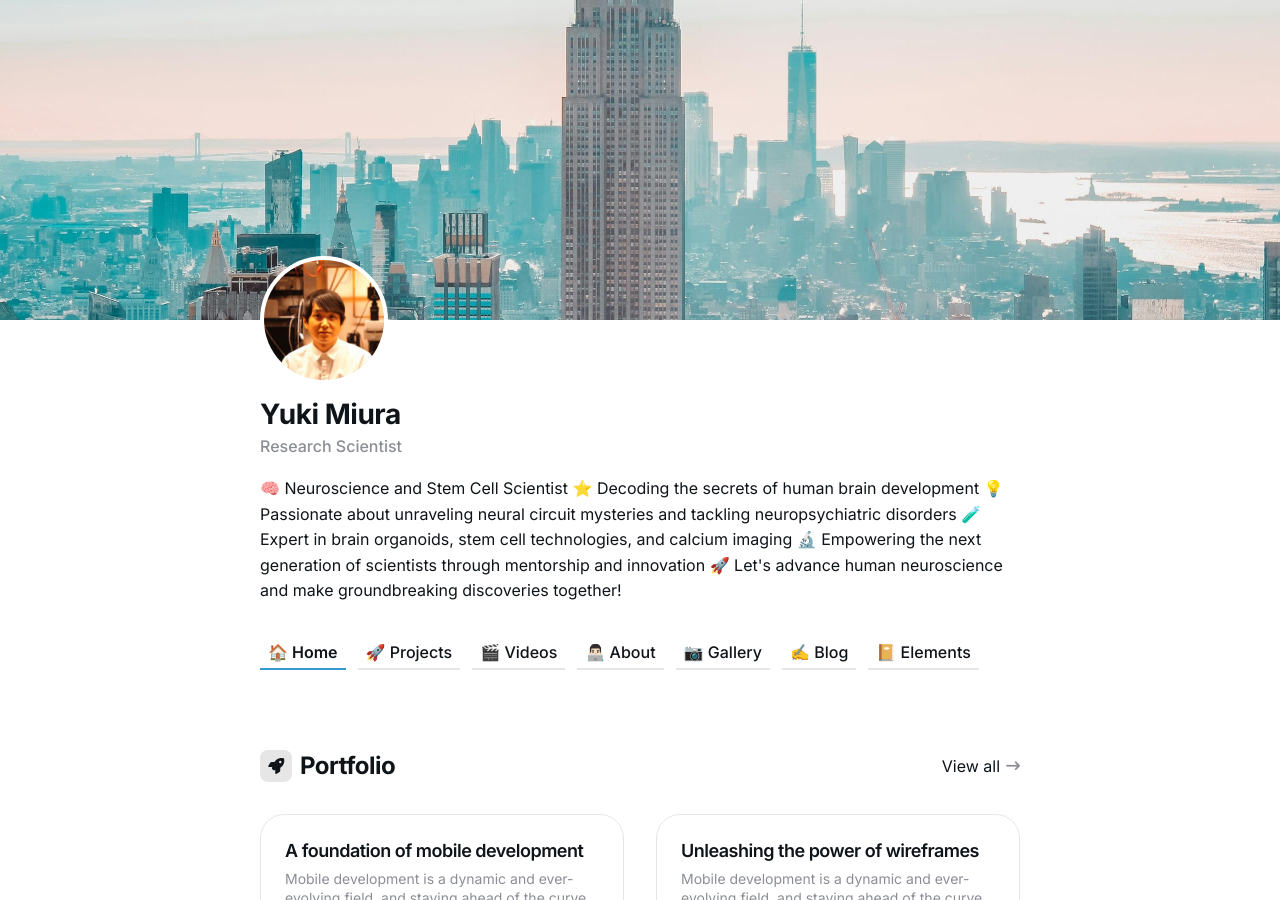
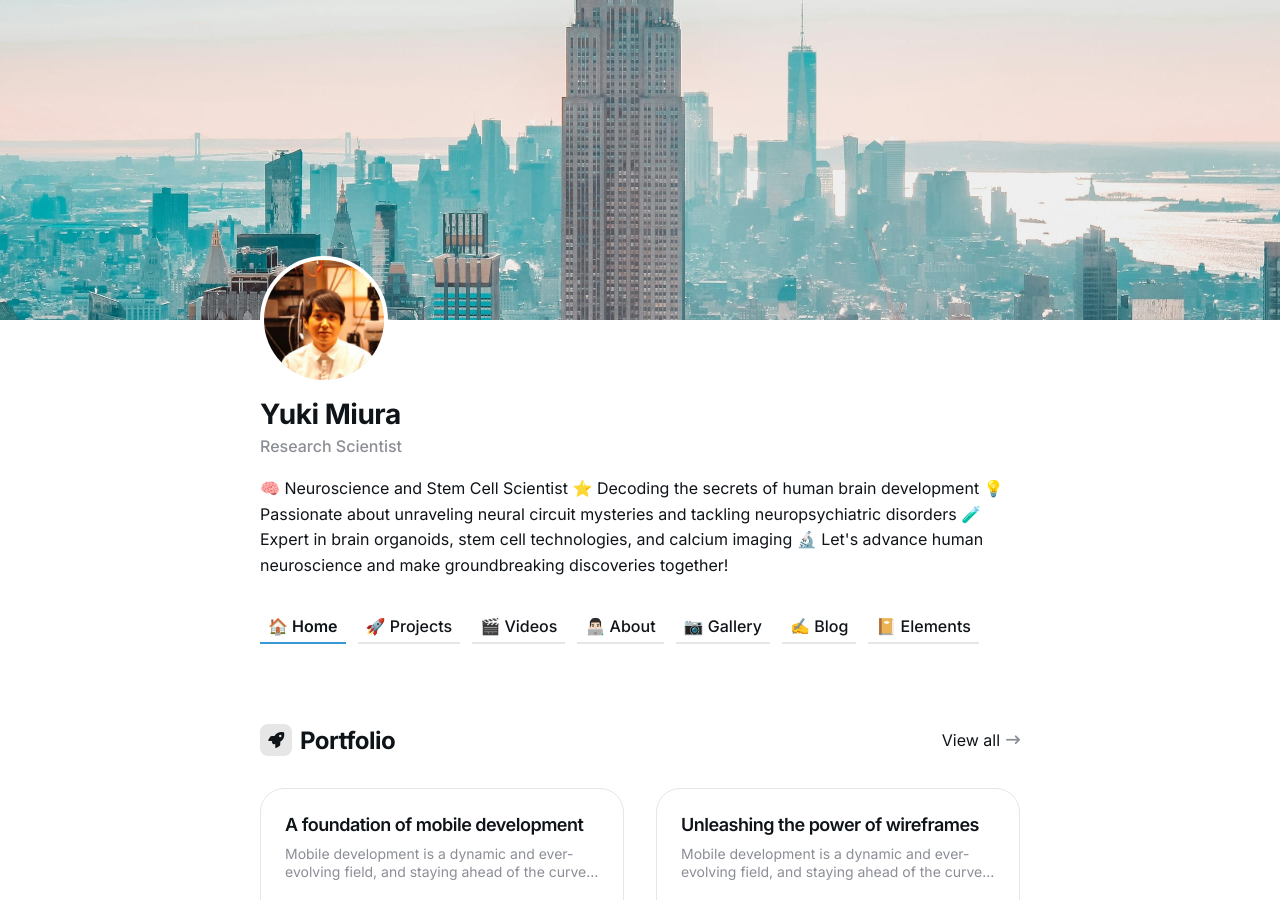
Before and after one commit to ykmiura/ykmiura.github.io, a Jekyll site: the page built from index.html, in a window 1280 px wide and 900 px high. Built offline with Jekyll 4.4.1, drawn with Linux system fonts in a browser that asks for light colours.

Commit message:
Update settings.yml

```diff
--- a/_data/settings.yml
+++ b/_data/settings.yml
@@ -43,7 +43,7 @@
 author:
   author_name: Yuki Miura
   author_role: Research Scientist
-  author_bio: 🧠 Neuroscience and Stem Cell Scientist ⭐️ Decoding the secrets of human brain development 💡 Passionate about unraveling neural circuit mysteries and tackling neuropsychiatric disorders 🧪 Expert in brain organoids, stem cell technologies, and calcium imaging 🔬 Empowering the next generation of scientists through mentorship and innovation 🚀 Let's advance human neuroscience and make groundbreaking discoveries together!
+  author_bio: 🧠 Neuroscience and Stem Cell Scientist ⭐️ Decoding the secrets of human brain development 💡 Passionate about unraveling neural circuit mysteries and tackling neuropsychiatric disorders 🧪 Expert in brain organoids, stem cell technologies, and calcium imaging 🔬 Let's advance human neuroscience and make groundbreaking discoveries together!
   author_avatar: '/images/01-1.jpg'
 
 #-------------------------------
```
